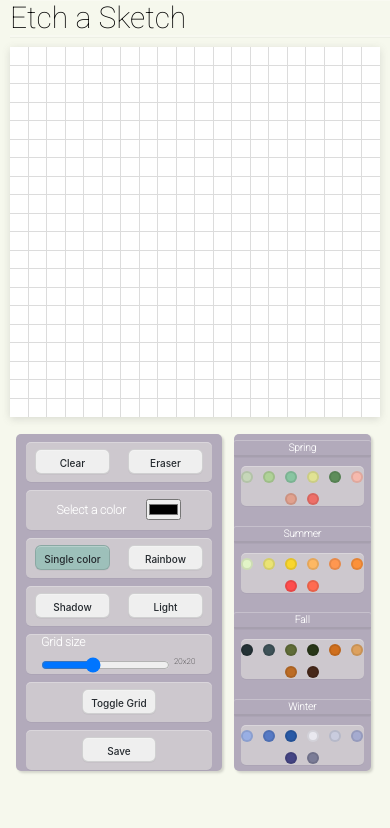
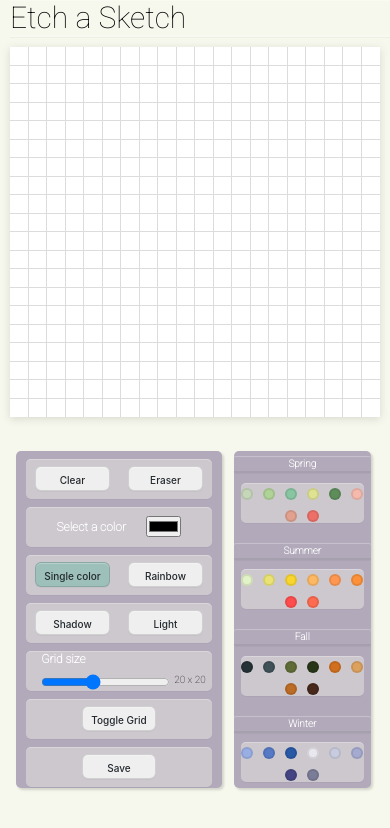
Before and after one commit to apokatastasis1/etch-a-sketch, a plain HTML site: page index.html in a window 390 px wide. Drawn offline with nearby package versions, Linux system fonts and the light colour scheme.

Commit message:
Edited media queries

```diff
--- a/index.html
+++ b/index.html
@@ -55,7 +55,7 @@
                 <div class="range-slider">
 
                     <input id="inputRange" type="range" min="1" max="50" value="20">
-                    <div class="range-value">20x20</div>
+                    <div class="range-value">20 x 20</div>
                 </div>
 
             </div>
--- a/styles.css
+++ b/styles.css
@@ -362,7 +362,7 @@ label{
         height: 450px;
     }
     .side{
-        top:65%;
+        top:68%;
     }
 
   }
@@ -375,7 +375,7 @@ label{
         height: 450px;
     }
     .side{
-        top:73vh;
+        top:75vh;
         right: 51vw;
         width: 45vw;
         padding: 0;
@@ -395,7 +395,7 @@ label{
         height: 370px;
     }
     .side{
-        top:47vh;
+        top:49vh;
         right: 43vw;
         width: 53vw;
         padding: 8px 0 ;
@@ -441,7 +441,7 @@ label{
         font-size: 12px;
     }
     .range-value{
-        font-size: 8px;
+        font-size: 10px;
     }
     .range-container{
         justify-content: center;
@@ -453,7 +453,14 @@ label{
     #color-pick{
         width: 20%;
         height: 65%;
+
     }
+
+    .range-container{
+        padding-right: 0;
+    }
+}
+
 
     @media only screen and (max-width: 380px) {
         .grid-container{
@@ -462,7 +469,7 @@ label{
         }
         .side{
             height: 52vh;
-            top: 50vh;
+            top: 53vh;
         }
         .range-value{
             font-size: 8px;
@@ -472,5 +479,3 @@ label{
         }
 
     }
-
-  }
```
